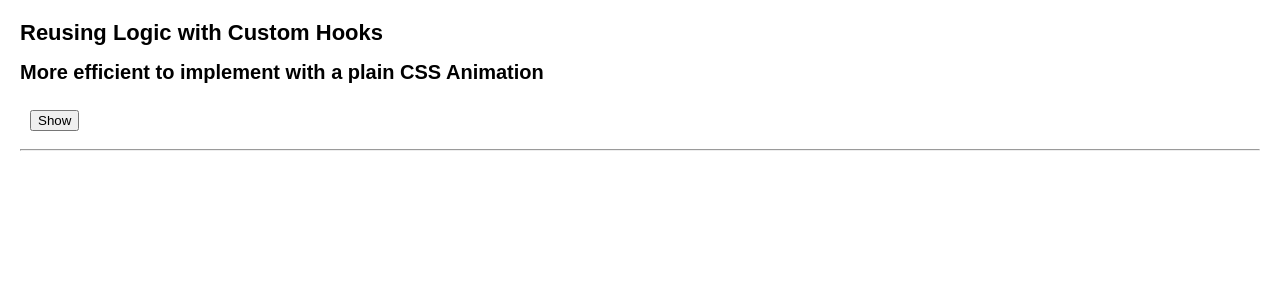
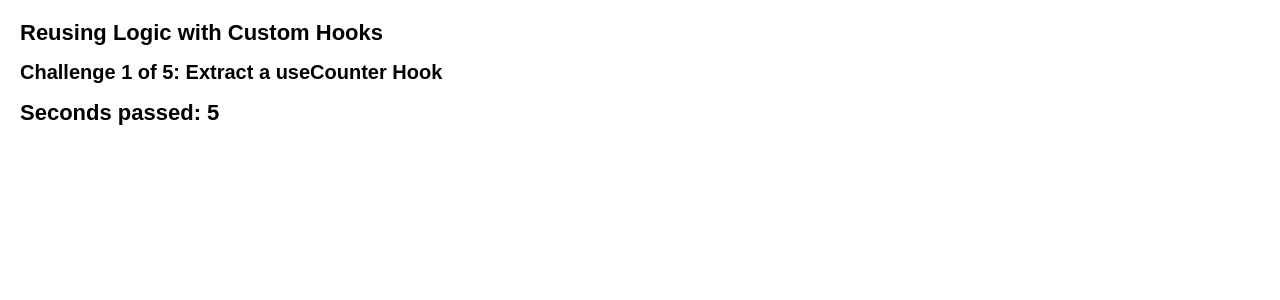
Before and after one commit to VladimirovMario/Sandbox, a React (Create React App) app in the folder 01. React documentation/02. Learn React/04. Escape Hatches/: page / in a window 1280 px wide. Shown: the top 300 px of the page. Built offline with nearby package versions, Linux system fonts and the light colour scheme.

Commit message:
Extract a useCounter Hook

```diff
--- /dev/null
+++ b/01. React documentation/02. Learn React/04. Escape Hatches/src/components/ReusingLogicWithCustomHooks/ExtractAUseCounterHook/ExtractAUseCounterHook.js
@@ -0,0 +1,15 @@
+import { useCounter } from '../hooks/useCounter';
+
+export default function ExtractAUseCounterHook() {
+  return (
+    <>
+      <h2>Challenge 1 of 5: Extract a useCounter Hook</h2>
+      <Counter />
+    </>
+  );
+}
+
+function Counter() {
+  const count = useCounter();
+  return <h1>Seconds passed: {count}</h1>;
+}
--- a/01. React documentation/02. Learn React/04. Escape Hatches/src/components/ReusingLogicWithCustomHooks/ReusingLogicWithCustomHooks.js
+++ b/01. React documentation/02. Learn React/04. Escape Hatches/src/components/ReusingLogicWithCustomHooks/ReusingLogicWithCustomHooks.js
@@ -1,4 +1,5 @@
-import PlainCSSAnimation from './PlainCSSAnimation/PlainCSSAnimation';
+import ExtractAUseCounterHook from './ExtractAUseCounterHook/ExtractAUseCounterHook';
+// import PlainCSSAnimation from './PlainCSSAnimation/PlainCSSAnimation';
 // import MoreThanOneWay from './MoreThanOneWay/MoreThanOneWay';
 // import CustomHooksHelpYouMigrate from './CustomHooksHelpYouMigrate/CustomHooksHelpYouMigrate';
 // import PassingReactiveValuesBetweenHooks from './PassingReactiveValuesBetweenHooks/PassingReactiveValuesBetweenHooks';
@@ -9,7 +10,8 @@ export default function ReusingLogicWithCustomHooks() {
   return (
     <>
       <h1>Reusing Logic with Custom Hooks</h1>
-      <PlainCSSAnimation />
+      <ExtractAUseCounterHook />
+      {/* <PlainCSSAnimation /> */}
       {/* <MoreThanOneWay /> */}
       {/* <CustomHooksHelpYouMigrate /> */}
       {/* <PassingReactiveValuesBetweenHooks /> */}
--- /dev/null
+++ b/01. React documentation/02. Learn React/04. Escape Hatches/src/components/ReusingLogicWithCustomHooks/hooks/useCounter.js
@@ -0,0 +1,17 @@
+import { useState, useEffect } from 'react';
+
+export function useCounter() {
+  const [count, setCount] = useState(0);
+
+  useEffect(() => {
+    const countId = setInterval(() => {
+      setCount((count) => count + 1);
+    }, 1000);
+
+    return () => {
+      clearInterval(countId);
+    };
+  }, []);
+
+  return count;
+}
```
